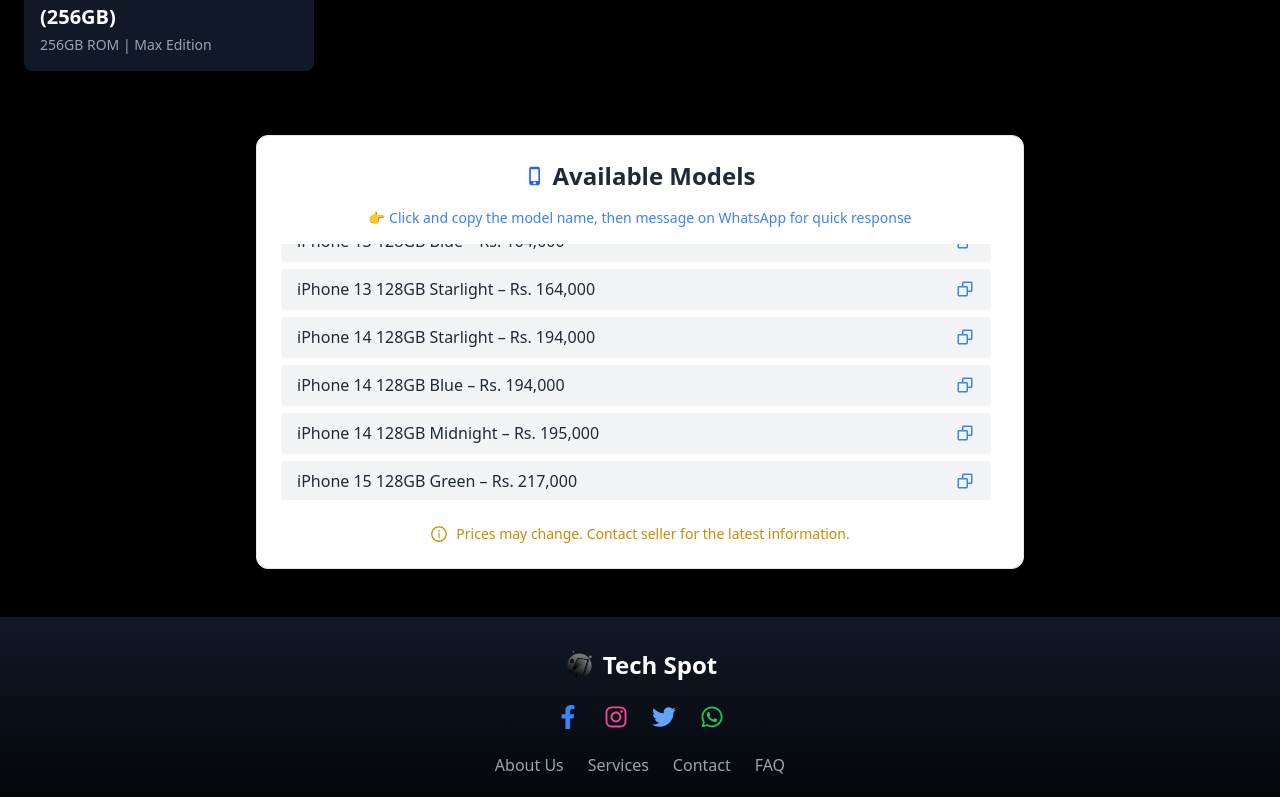
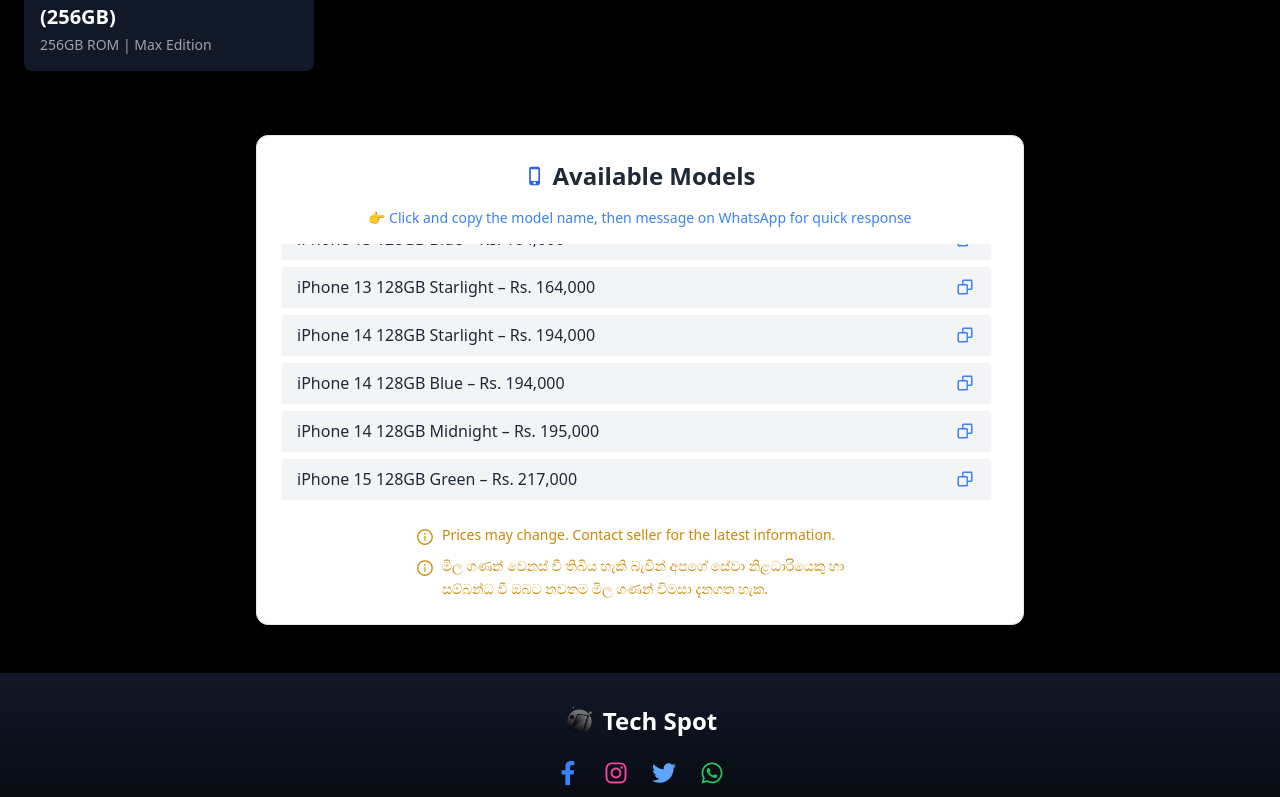
Before and after one commit to IT21182914/Tech-Spot-Official, a React (Create React App) app: page /smartphones in a window 1280 px wide. Shown: the part 1057-1854 px from the top of the page. Built offline with nearby package versions, Linux system fonts and the light colour scheme.

Commit message:
Add Sinhala

```diff
--- a/src/pages/Smartphones.jsx
+++ b/src/pages/Smartphones.jsx
@@ -262,9 +262,21 @@ const Smartphones = () => {
           </motion.div>
         )}
 
-        <div className="flex items-center justify-center mt-6 text-yellow-600 text-sm font-medium">
-          <AiOutlineInfoCircle className="mr-2 text-lg" />
-          <p>Prices may change. Contact seller for the latest information.</p>
+        <div className="mt-6 flex flex-col items-center text-yellow-600 text-sm font-medium space-y-2">
+          <div className="flex items-start w-full max-w-md">
+            <AiOutlineInfoCircle className="flex-shrink-0 mt-1 text-lg" />
+            <p className="ml-2 leading-relaxed">
+              Prices may change. Contact seller for the latest information.
+            </p>
+          </div>
+
+          <div className="flex items-start w-full max-w-md">
+            <AiOutlineInfoCircle className="flex-shrink-0 mt-1 text-lg" />
+            <p className="ml-2 leading-relaxed">
+              මිල ගණන් වෙනස් වී තිබිය හැකි බැවින් අපගේ සේවා නිළධාරියෙකු හා
+              සම්බන්ධ වී ඔබට නවතම මිල ගණන් විමසා දැනගත හැක.
+            </p>
+          </div>
         </div>
       </div>
     </div>
```
